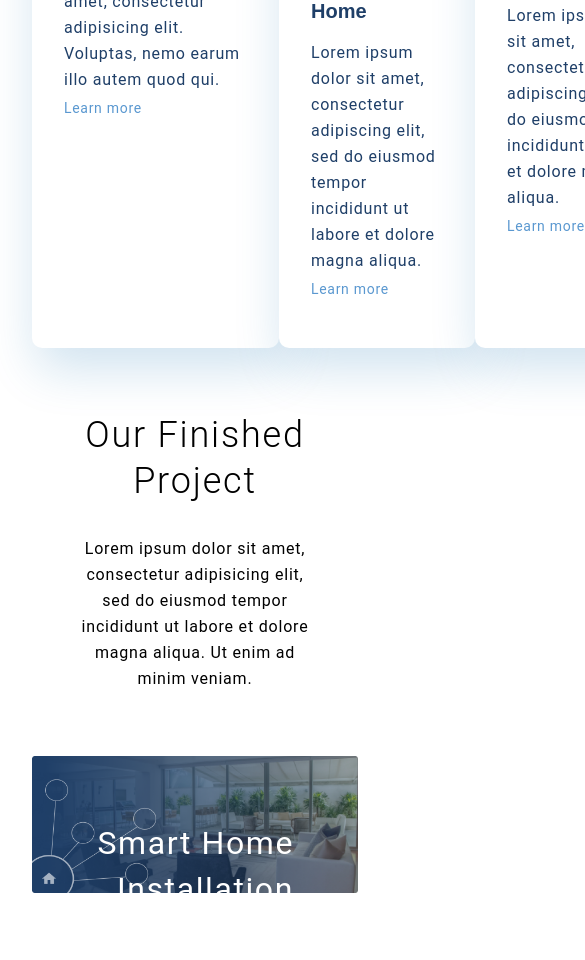
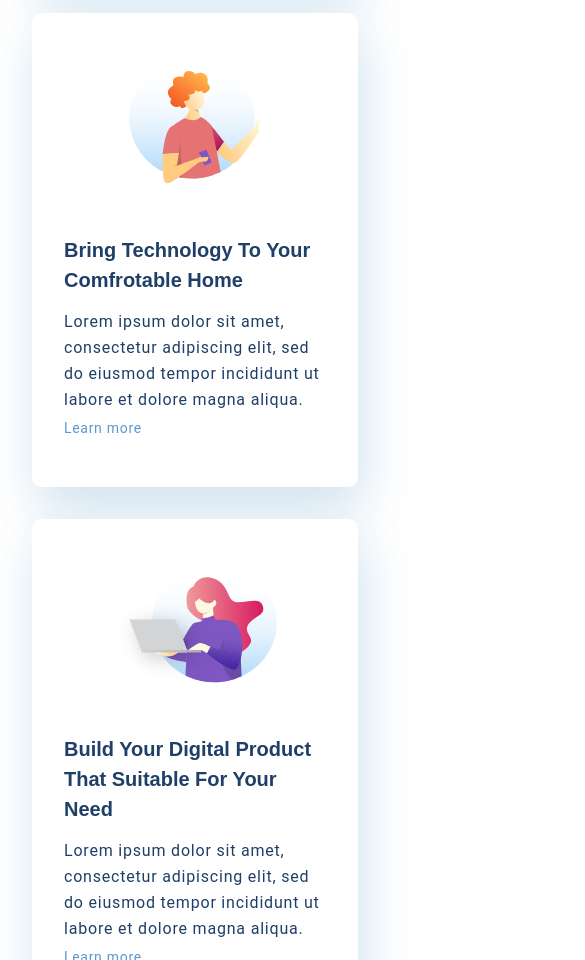
Before and after one commit to zi811/hh, a plain HTML site: page html_css/index.html in a window 390 px wide. Shown: the part 1040-2000 px from the top of the page, 585 px wide, since content can reach past the window. Drawn offline with Linux system fonts and the light colour scheme.

Commit message:
html_css

```diff
--- a/html_css/style/style.css
+++ b/html_css/style/style.css
@@ -281,7 +281,7 @@ hr {
     position: relative;
 }
 .project_pic {
-    width: 100%;
+    width: 97%;
 }
 .project_text {
     font-style: normal;
@@ -330,6 +330,15 @@ hr {
     .top__info{
         background-position: right 250px;
     }
+
+    .card_box {
+        flex-direction: column;
+        align-items: center;
+    }
+
+    .card {
+        margin-bottom: 32px;
+    }
 }
 
 
@@ -369,4 +378,45 @@ hr {
         line-height: 26px;
         padding: 0 8px;
     }
+
+    .heading {
+        font-size: 24px;
+        line-height: 28px;
+    }
+
+    .what-we-do {
+        padding-top: 48px;
+    }
+
+    .card_box {
+        padding-top: 32px;
+    }
+
+    .card {
+        width: 100%;
+    }
+
+    .text_project {
+        width: 100%;
+    }
+
+    .project_text {
+        font-size: 16px;
+        line-height: 19px;
+        top: 16px;
+        right: 16px;
+    }
+
+    .text_down {
+        left: 16px;
+    }
+
+    .project__parent {
+        flex-direction: column;
+        margin-top: 16px;
+    }
+
+    .project_item {
+        margin-bottom: 16px;
+    }
 }
```
